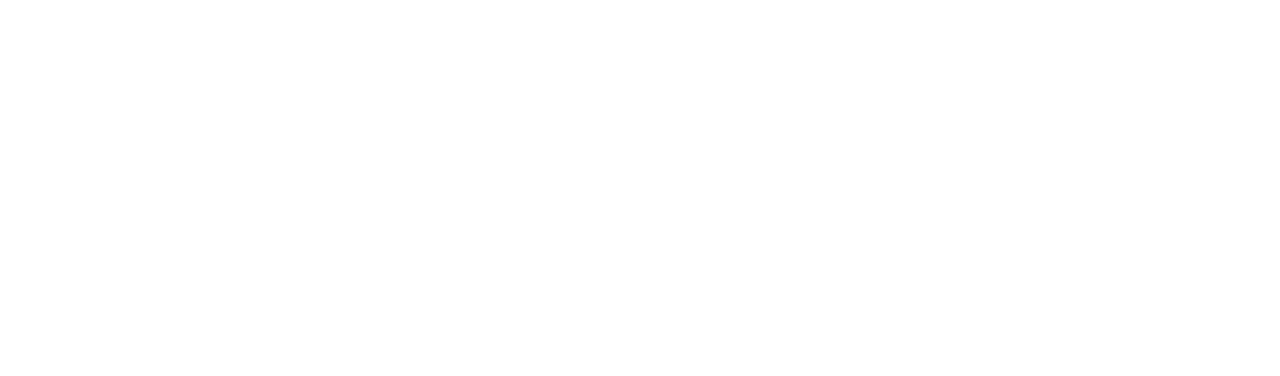
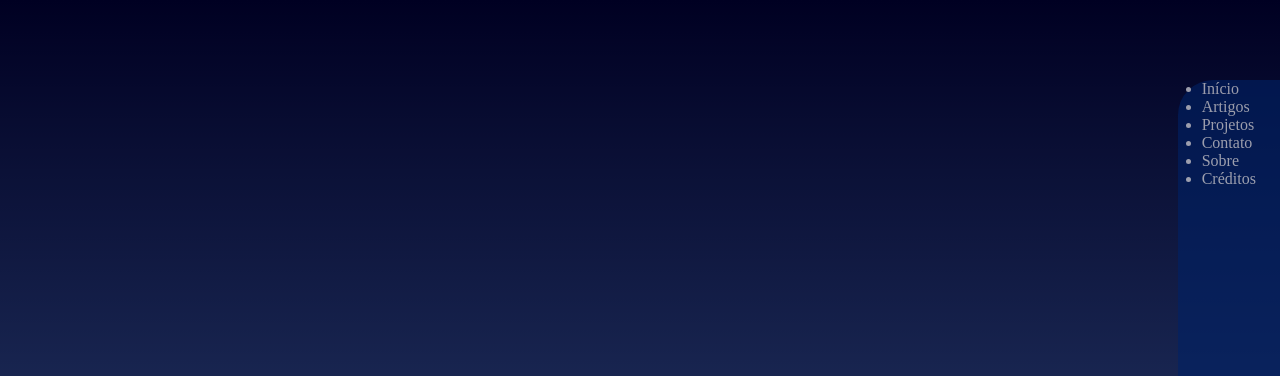
Before and after one commit to Re04nan/Portfolio-Corvinal, a website: page index.html in a window 1280 px wide. Shown: the top 376 px of the page. Drawn offline with Linux system fonts and the light colour scheme.

Commit message:
Add menu

```diff
--- a/index.html
+++ b/index.html
@@ -1,5 +1,6 @@
 <!DOCTYPE html>
 <html lang="pt-br">
+
 <head>
     <meta charset="UTF-8">
     <meta http-equiv="X-UA-Compatible" content="IE=edge">
@@ -7,7 +8,44 @@
     <link type="text/css" rel="stylesheet" href="./styles.css">
     <title>Test | Renan Marques</title>
 </head>
+
 <body>
-    <h1>Welcome, page in construction!</h1>
+    <main>
+        <nav id='menu'>
+            <ul>
+                <li>
+                    <figure>
+                        <figcaption>Início</figcaption>
+                    </figure>
+                </li>
+                <li>
+                    <figure>
+                        <figcaption>Artigos</figcaption>
+                    </figure>
+                </li>
+                <li>
+                    <figure>
+                        <figcaption>Projetos</figcaption>
+                    </figure>
+                </li>
+                <li>
+                    <figure>
+                        <figcaption>Contato</figcaption>
+                    </figure>
+                </li>
+                <li>
+                    <figure>
+                        <figcaption>Sobre</figcaption>
+                    </figure>
+                </li>
+                <li>
+                    <figure>
+                        <figcaption>Créditos</figcaption>
+                    </figure>
+                </li>
+            </ul>
+        </nav>
+    </main>
 </body>
+
 </html>
--- a/styles.css
+++ b/styles.css
@@ -2,16 +2,28 @@
     margin: 0;
     padding: 0;
     box-sizing: border-box;
-    font-family: 'Times New Roman', Times, serif;
+    font-family: "Times New Roman", Times, serif;
 }
-body{
-    display: flex;
-    justify-content: center;
-    align-items: center;
+body {
+    background: linear-gradient(180deg, #000022 0%, rgba(255, 255, 255, 0) 100%), rgba(0, 34, 102, 0.8);
+}
+main {
     width: 100%;
     height: 100vh;
 }
-h1{
-    color: gray;
-    text-align: center;
+nav#menu {
+    display: flex;
+    justify-content: center;
+    width: 8vw;
+    height: 80vh;
+    position: fixed;
+    top: 10vh;
+    right: 0vw;
+    background: #002266;
+    opacity: 0.6;
+    border-radius: 35px 0px 0px 35px;
 }
+nav#menu ul li {
+    font-size: 1em;
+    color: white;
+}
```
Also changed, not shown: asset/coruja.png (added), asset/icon-home.png (added), asset/livros.png (added), asset/pena.png (added), asset/poção.png (added), asset/varinha.png (added).
